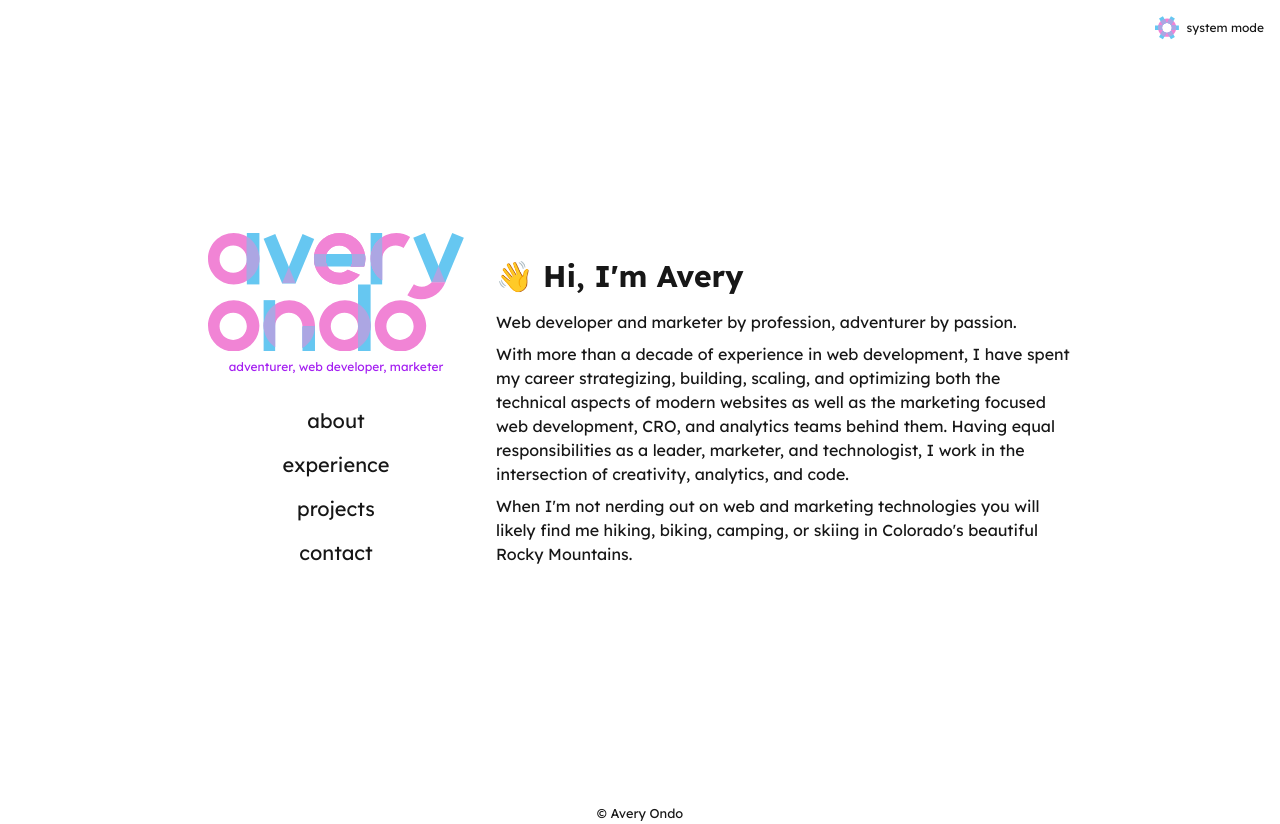
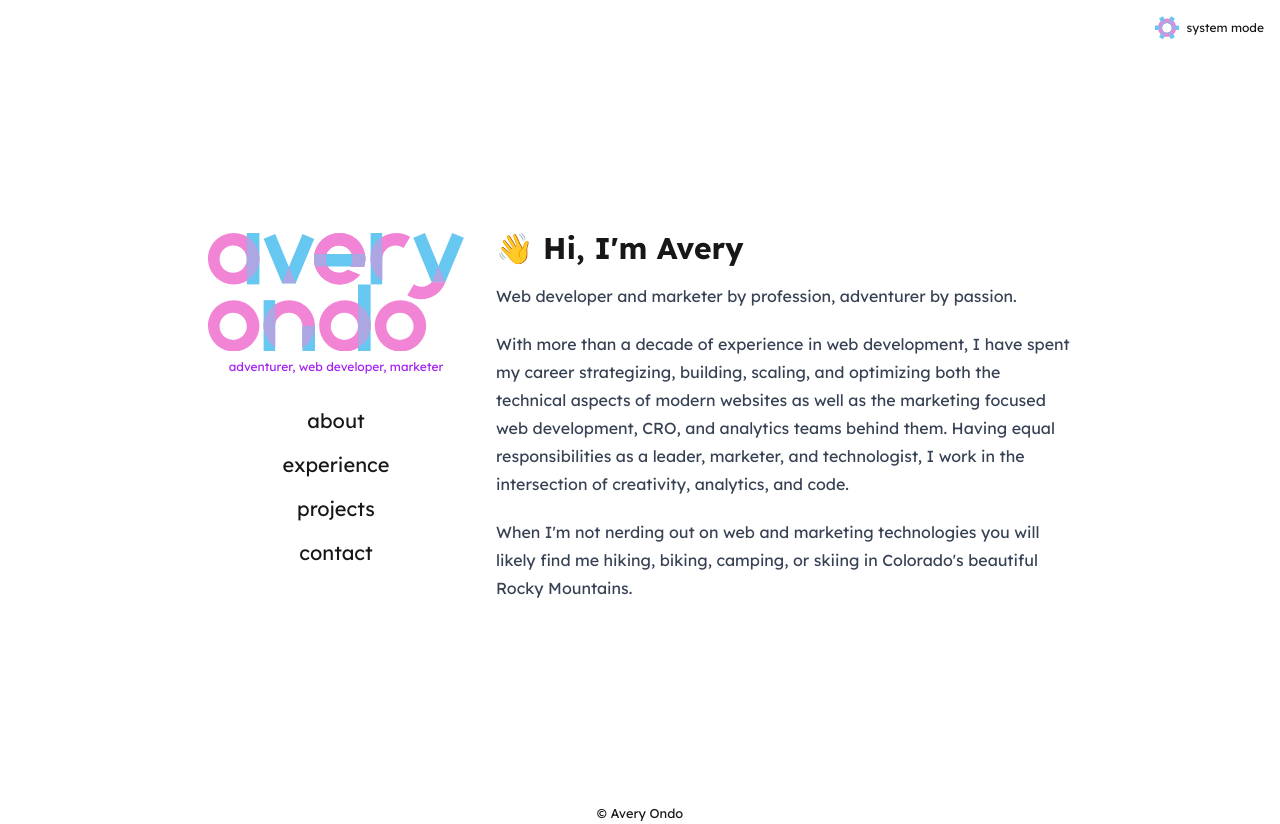
Before and after one commit to averyhere/averyhere.com, a Next.js app: page /about in a window 1280 px wide. Built offline with nearby package versions, Linux system fonts and the light colour scheme.

Commit message:
apply typography

```diff
--- a/src/app/(pages)/about/page.tsx
+++ b/src/app/(pages)/about/page.tsx
@@ -11,15 +11,17 @@ export default function Page() {
   return (
     <article>
       <h1 className="mb-4 text-3xl font-bold">👋 Hi, I'm Avery</h1>
-      <p className="my-2">
+      <div className='prose dark:prose-invert'>
+        <p>
           Web developer and marketer by profession, adventurer by passion.
         </p>
-      <p className="my-2">
+        <p>
           With more than a decade of experience in web development, I have spent my career strategizing, building, scaling, and optimizing both the technical aspects of modern websites as well as the marketing focused web development, CRO, and analytics teams behind them. Having equal responsibilities as a leader, marketer, and technologist, I work in the intersection of creativity, analytics, and code.
         </p>
-      <p className="my-2">
+        <p>
           When I'm not nerding out on web and marketing technologies you will likely find me hiking, biking, camping, or skiing in Colorado's beautiful Rocky Mountains.
         </p>
+      </div>
     </article>
   );
 }
```
Lines whose indentation alone changed are shown as unchanged.
